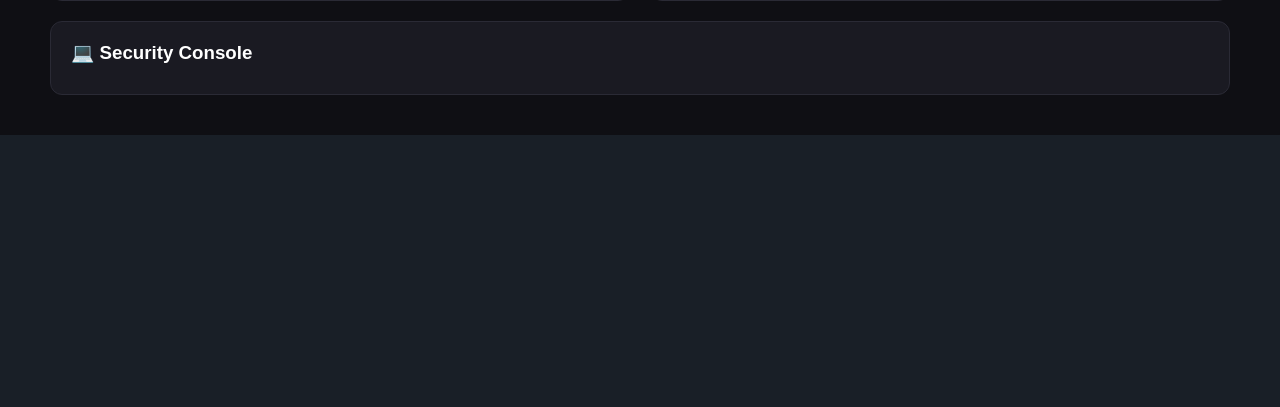
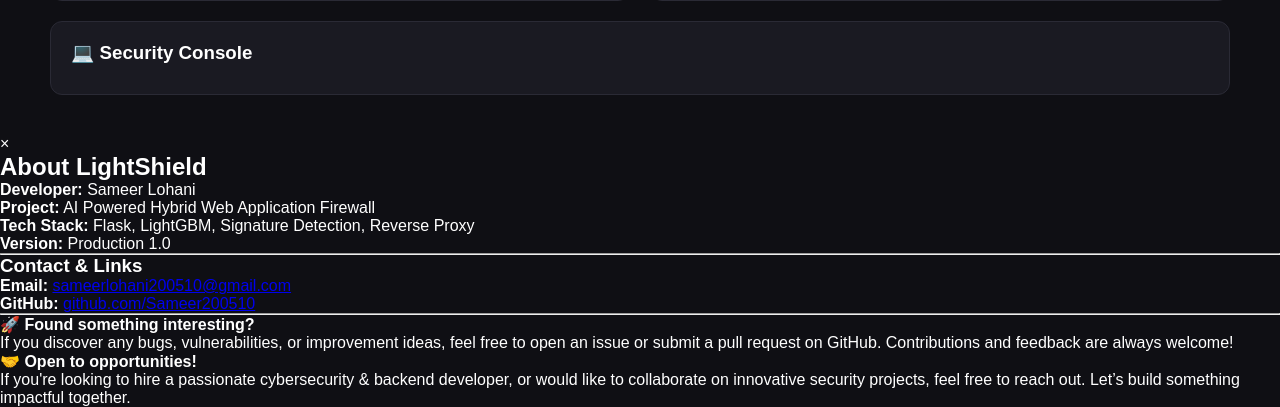
Before and after one commit to Sameer200510/LightShield, a Flask app: page / in a window 1280 px wide. Shown: the part 812-1219 px from the top of the page. Before the commit the page ends 947 px from the top, so only its background shows below. Run offline with Flask 3, Linux system fonts and the light colour scheme; parts of the project's set-up code (start-up, migrations or seed data) failed here and were passed over.

Commit message:
Update index.html

```diff
--- a/templates/index.html
+++ b/templates/index.html
@@ -83,7 +83,48 @@
     </div>
 
 </div>
+<div id="infoModal" class="modal">
+  <div class="modal-content">
+      <span class="close" onclick="closeModal()">&times;</span>
 
+      <h2>About LightShield</h2>
+
+      <p><strong>Developer:</strong> Sameer Lohani</p>
+      <p><strong>Project:</strong> AI Powered Hybrid Web Application Firewall</p>
+      <p><strong>Tech Stack:</strong> Flask, LightGBM, Signature Detection, Reverse Proxy</p>
+      <p><strong>Version:</strong> Production 1.0</p>
+
+      <hr>
+
+      <h3>Contact & Links</h3>
+      <p>
+        <strong>Email:</strong>
+        <a href="mailto:sameerlohani200510@gmail.com">
+            sameerlohani200510@gmail.com
+        </a>
+      </p>
+
+      <p>
+        <strong>GitHub:</strong>
+        <a href="https://github.com/Sameer200510" target="_blank">
+            github.com/Sameer200510
+        </a>
+      </p>
+
+      <hr>
+
+<p>
+🚀 <strong>Found something interesting?</strong><br>
+If you discover any bugs, vulnerabilities, or improvement ideas, feel free to open an issue or submit a pull request on GitHub. Contributions and feedback are always welcome!
+</p>
+
+<p>
+🤝 <strong>Open to opportunities!</strong><br>
+If you're looking to hire a passionate cybersecurity & backend developer, or would like to collaborate on innovative security projects, feel free to reach out. Let’s build something impactful together.
+</p>
+
+  </div>
+</div>
 <!-- SAFE JAVASCRIPT INJECTION -->
 <script>
 const chartData = {
```
